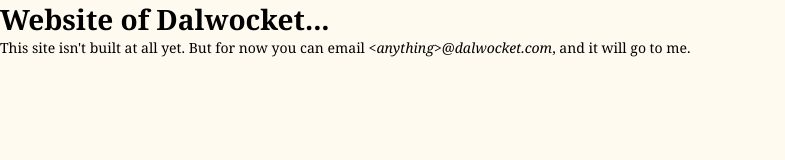
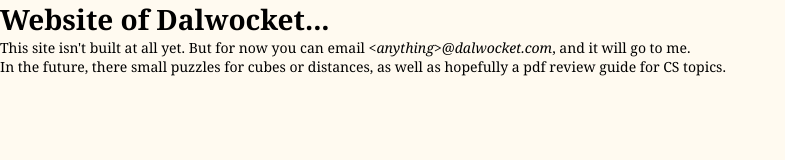
Before and after one commit to JonathanJPerry/TestSite, a plain HTML site: page index.html in a window 1280 px wide. Shown: the whole page, without its empty margins (0-785 px from the left). Drawn offline with Linux system fonts and the light colour scheme.

Commit message:
Update index.html

```diff
--- a/index.html
+++ b/index.html
@@ -9,6 +9,7 @@
   <h1>Website of Dalwocket...</h1>
 
   <p>This site isn't built at all yet. But for now you can email <em>&lt;anything&gt;@dalwocket.com</em>, and it will go to me.</p>
+  <p>In the future, there small puzzles for cubes or distances, as well as hopefully a pdf review guide for CS topics.</p>
 
 </body>
 </html>
```
